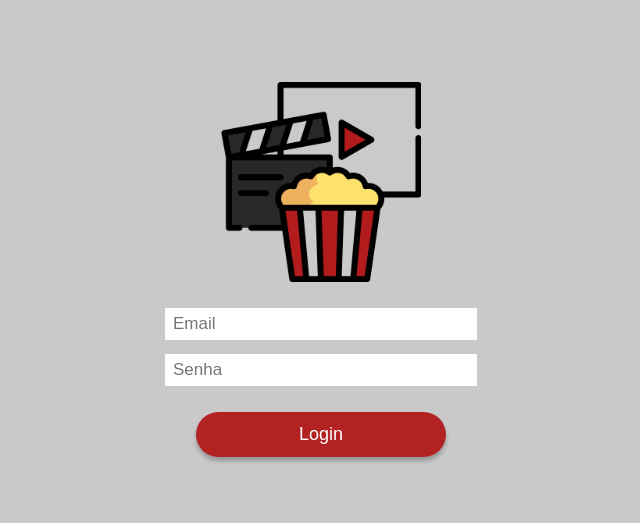
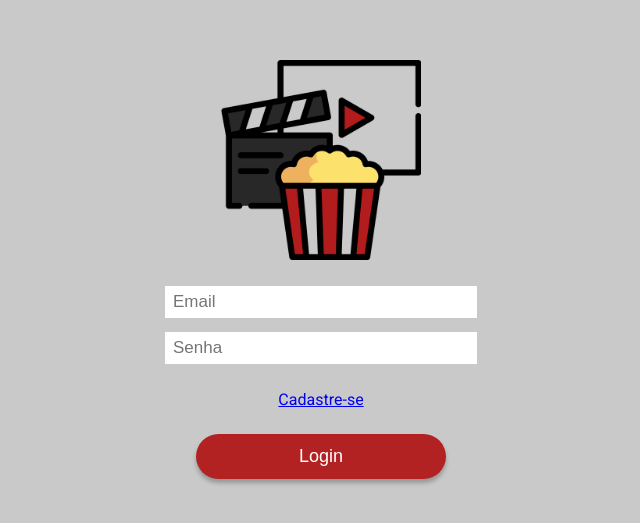
Before and after one commit to gabrielgomesml/training_project_client, a React app: page /login in a window 1280 px wide. Shown: the part 131-654 px from the top of the page, without its empty margins (319-959 px from the left). Built offline with nearby package versions, Linux system fonts and the light colour scheme; the HTML template or start-up script is replaced by a standard one.

Commit message:
Feature(Sign-Up): add signUp link to login apge

```diff
--- a/src/pages/Login/index.tsx
+++ b/src/pages/Login/index.tsx
@@ -1,4 +1,5 @@
 import React, { useState } from 'react';
+import { Link } from 'react-router-dom';
 import theme from '../../assets/styles/theme';
 import { Button, Input } from '../../components';
 import { useAuth } from '../../hooks/auth';
@@ -37,6 +38,9 @@
             height={34}
           />
         </InputsContainer>
+        <Link to="/cadastro">
+          <p>Cadastre-se</p>
+        </Link>
         <Button
           handleButton={() => signIn({ email, password })}
           width={250}
```
